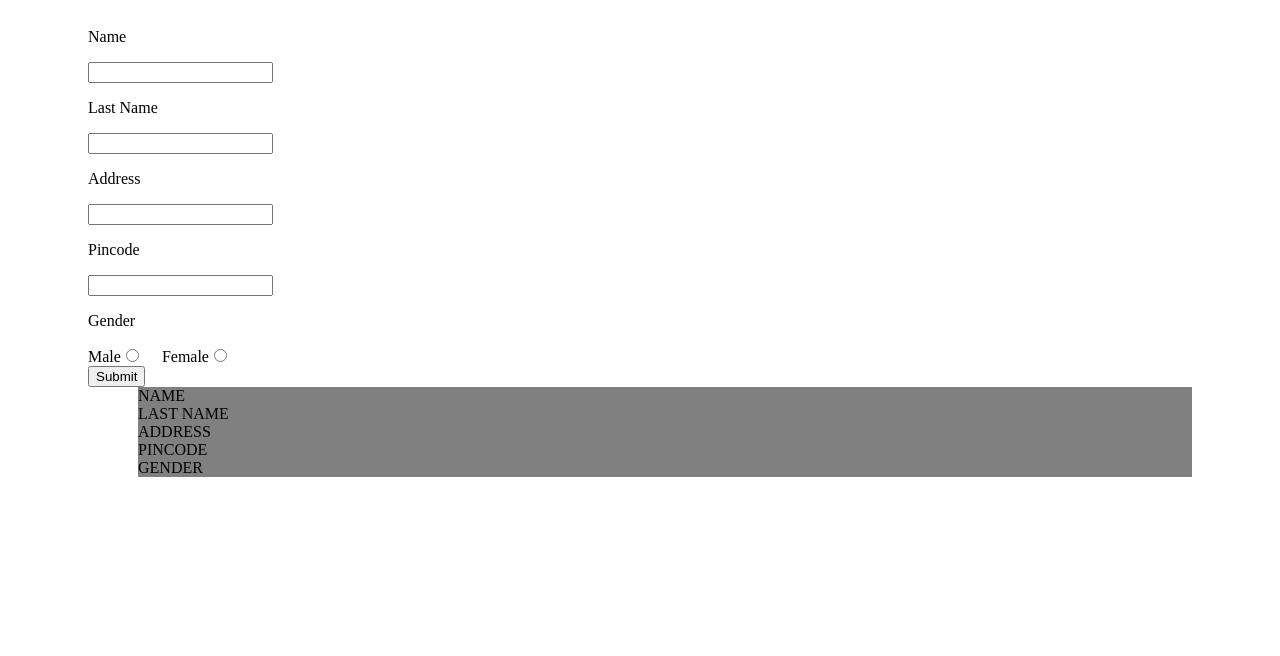
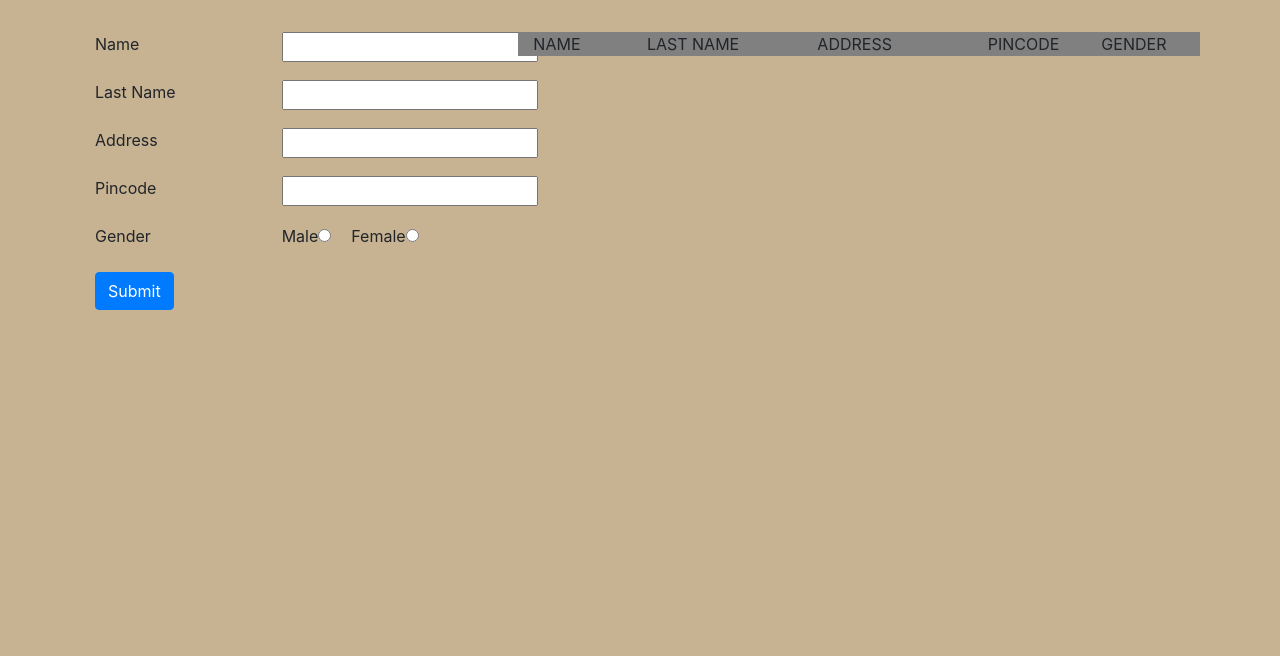
Before and after one commit to kokilaAravindhan/FORMASSIGN, a plain HTML site: page form.html in a window 1280 px wide. Shown: the part 144-800 px from the top of the page. Drawn offline with nearby package versions, Linux system fonts and the light colour scheme.

Commit message:
Update form.html

```diff
--- a/form.html
+++ b/form.html
@@ -4,12 +4,14 @@
     <meta charset="UTF-8">
     <meta http-equiv="X-UA-Compatible" content="IE=edge">
     <meta name="viewport" content="width=device-width, initial-scale=1.0">
-    <script src="https://cdn.jsdelivr.net/npm/jquery@3.5.1/dist/jquery.slim.min.js" integrity="sha384-DfXdz2htPH0lsSSs5nCTpuj/zy4C+OGpamoFVy38MVBnE+IbbVYUew+OrCXaRkfj" crossorigin="anonymous"></script>
-    <script src="https://cdn.jsdelivr.net/npm/bootstrap@4.6.2/dist/js/bootstrap.bundle.min.js" integrity="sha384-Fy6S3B9q64WdZWQUiU+q4/2Lc9npb8tCaSX9FK7E8HnRr0Jz8D6OP9dO5Vg3Q9ct" crossorigin="anonymous"></script>
-    <link rel="stylesheet" href="https://cdnjs.cloudflare.com/ajax/libs/font-awesome/6.4.0/css/all.min.css" integrity="sha512-iecdLmaskl7CVkqkXNQ/ZH/XLlvWZOJyj7Yy7tcenmpD1ypASozpmT/E0iPtmFIB46ZmdtAc9eNBvH0H/ZpiBw==" crossorigin="anonymous" referrerpolicy="no-referrer" />
+
+    <link rel="stylesheet" href="https://cdn.jsdelivr.net/npm/bootstrap@4.6.2/dist/css/bootstrap.min.css" integrity="sha384-xOolHFLEh07PJGoPkLv1IbcEPTNtaed2xpHsD9ESMhqIYd0nLMwNLD69Npy4HI+N" crossorigin="anonymous">
+    <link rel="stylesheet" href="https://cdnjs.cloudflare.com/ajax/libs/font-awesome/4.7.0/css/font-awesome.css" integrity="sha512-5A8nwdMOWrSz20fDsjczgUidUBR8liPYU+WymTZP1lmY9G6Oc7HlZv156XqnsgNUzTyMefFTcsFH/tnJE/+xBg==" crossorigin="anonymous" referrerpolicy="no-referrer" />
+
     <title>Document</title>
 </head>
-<body>
+<body style="background-color: rgb(199, 178, 146);">
     <script src="form.js"></script>
+    <!--<script src="https://app.zenclass.in/sheets/v1/js/zen/suite/bundle.js"></script>-->
 </body>
 </html>
```
